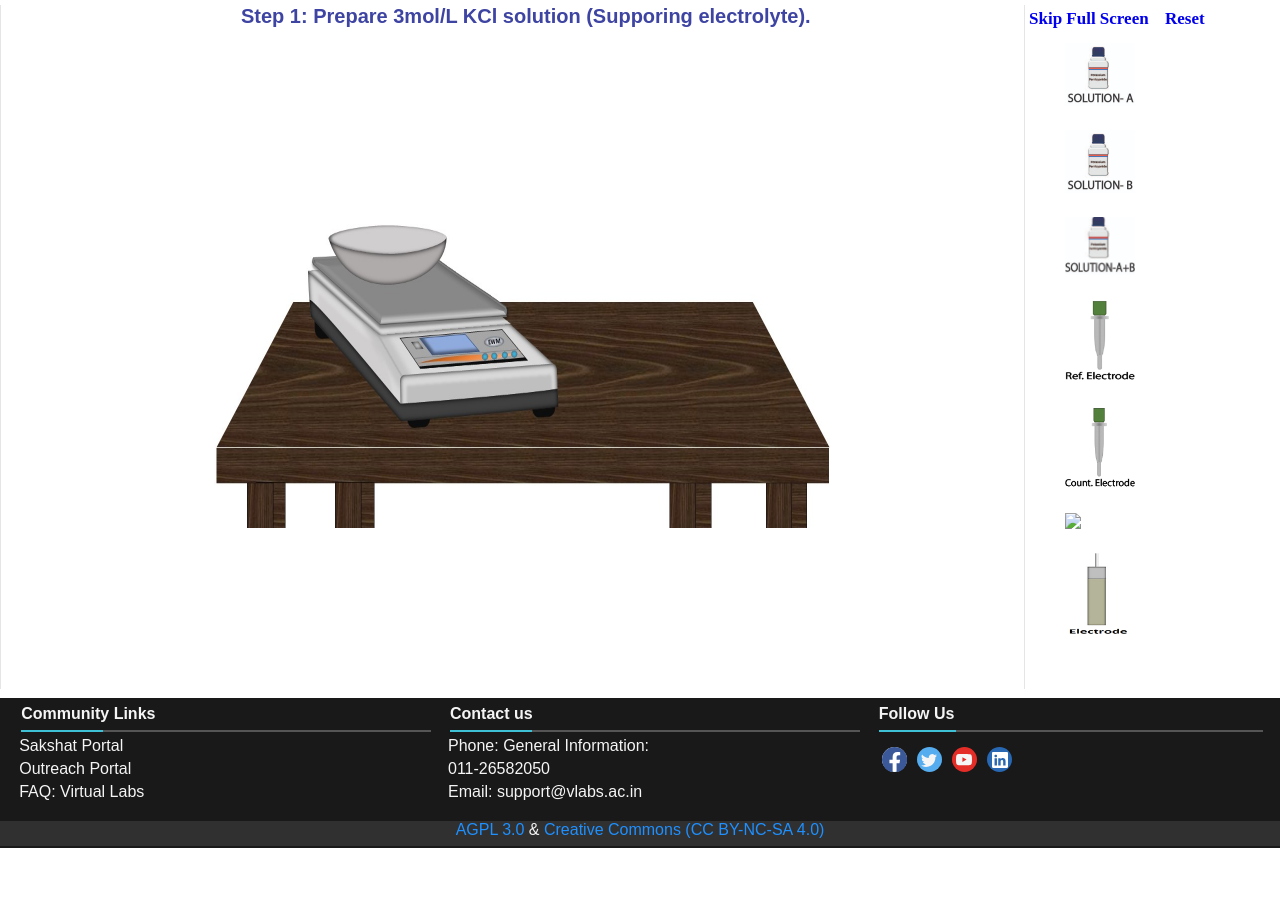
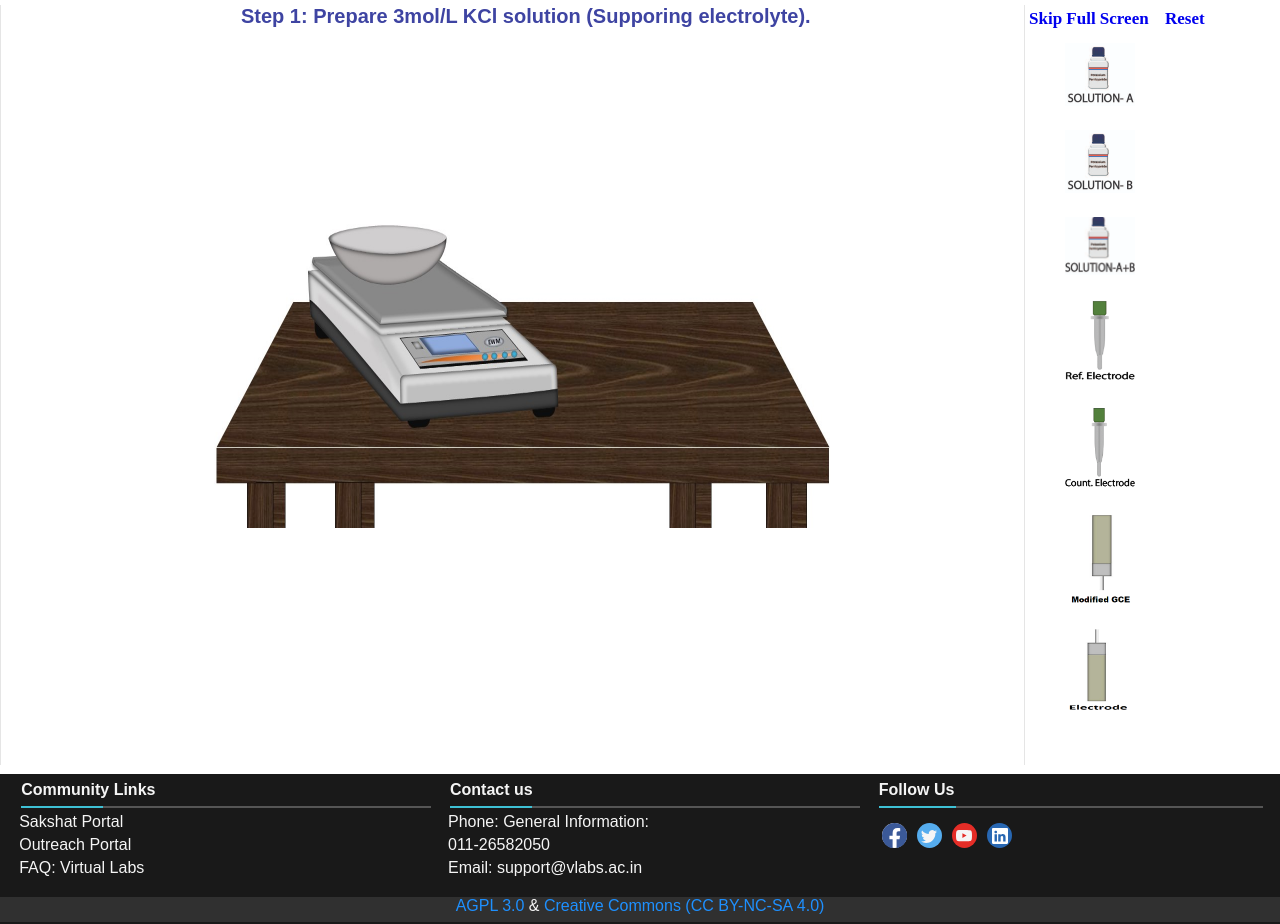
Before and after one commit to virtual-labs/exp-redox-analyte-study-dei, a plain HTML site: page experiment/simulation/index.html in a window 1280 px wide. Both pictures are taken after a click on the link "Maximize The Window". Shown: the top 924 px of the page. Before the commit the page ends 848 px from the top, so only its background shows below. Drawn offline with Linux system fonts and the light colour scheme.

Commit message:
Update index.html

```diff
--- a/experiment/simulation/index.html
+++ b/experiment/simulation/index.html
@@ -952,7 +952,7 @@
 			<a href="javascript:void(0);" id="saltbridagen"><img src="images/IconA+B.jpg" ></a>
 			<a href="javascript:void(0);" id="rodn"><img src="images/referenceE.png"></a>
 			<a href="javascript:void(0);" id="rodn12"><img src="images/counterE.png"></a>
-			<a href="javascript:void(0);" id="rodn121"><img src="images/Mod_GCEff.png"></a>
+			<a href="javascript:void(0);" id="rodn121"><img src="images/Mod_GCE_final.png"></a>
 
 			<a href="javascript:void(0);" id="voltametern"><img src="images/electrode-icon.png"></a>
 			<p class="inlink">
```
